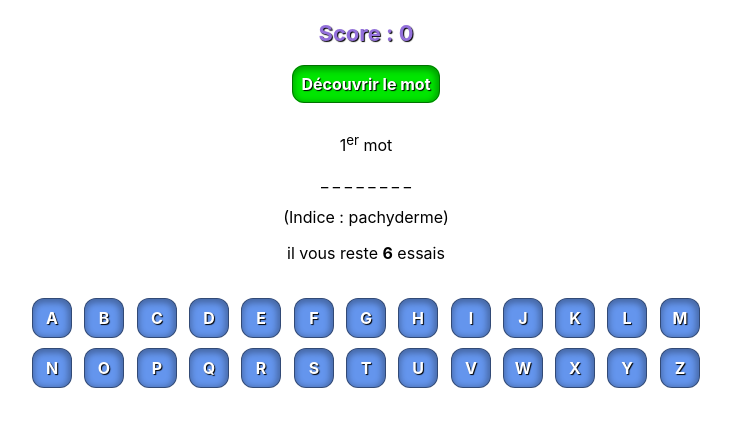
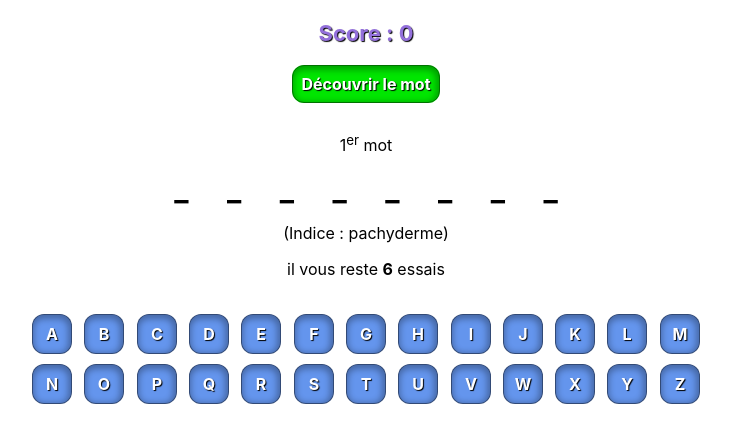
Before and after one commit to PascalTed/wordsgame, a React (Create React App) app: page / in a window 1280 px wide. Both pictures are taken after a click on the element "Commencer à jouer". Shown: the top 442 px of the page, without its empty margins (274-1005 px from the left). Built offline with nearby package versions, Linux system fonts and the light colour scheme.

Commit message:
Modifié style css dans src/DisplayWord.css

```diff
--- a/src/DisplayWord.css
+++ b/src/DisplayWord.css
@@ -1,7 +1,35 @@
-#game-word {
+.d-letter, .d-hyphen {
+    display: inline-block;
+    font-size: 30px;
+    font-weight: bold;
+    margin-left: 2px;
+    margin-right: 2px;
+    margin-bottom: 0;
     color: rgb(100, 149, 237);
     text-shadow: 1px 1px 1px black;
+    animation: animationLetter 1s;
+    animation-fill-mode :  forwards;
+}
+
+@keyframes animationLetter {
+    from {
+        transform: scale(5);
+    }
+
+    to {
+        transform: scale(1) rotate(360deg);
+    }
+}
+
+.d-underscore {
     font-size: 30px;
-    margin-bottom: 0;
     font-weight: bold;
+    margin-left: 5px;
+    margin-right: 5px;
 }
+
+.d-space {
+    font-size: 30px;
+    margin-left: 5px;
+    margin-right: 5px;
+}
```
